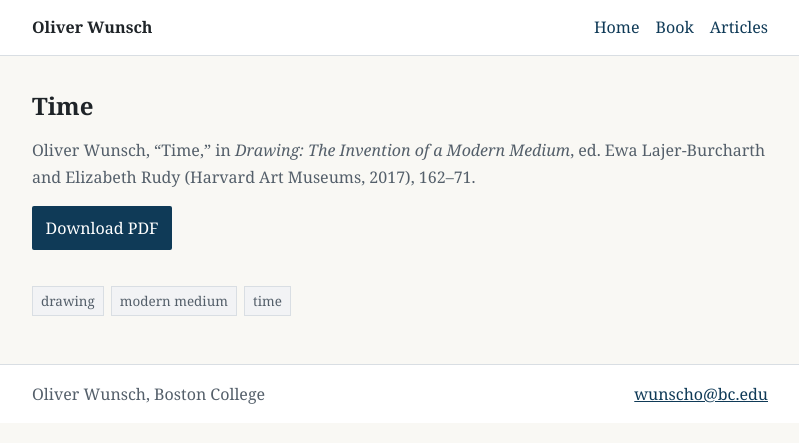
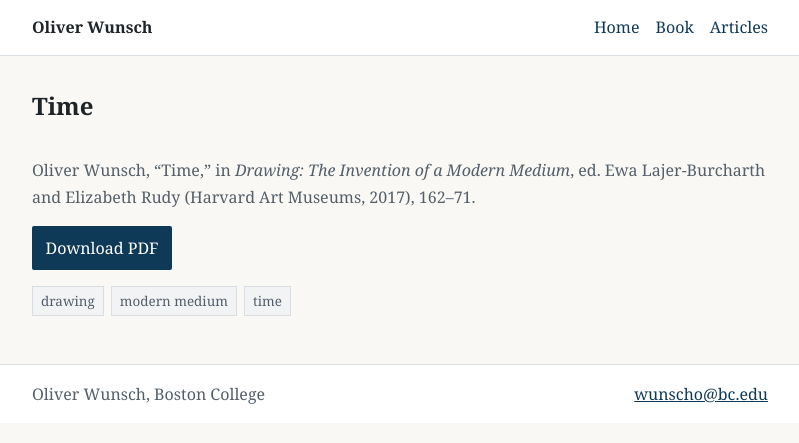
Before and after one commit to owunsch/owunsch.github.io, a Jekyll site: the page built from _articles/time-2017.md, in a window 1280 px wide. Shown: the top 443 px of the page, without its empty margins (240-1039 px from the left). Built offline with Jekyll 4.4.1, drawn with Linux system fonts in a browser that asks for light colours.

Commit message:
article layout

```diff
--- a/_layouts/article.html
+++ b/_layouts/article.html
@@ -10,8 +10,12 @@ layout: default
       </div>
     {% endif %}
 
-    <header class="article-header work-hero-text">
+    <div class="work-hero-title">
       <h1>{{ page.title }}</h1>
+    </div>
+  </div>
+
+  <div class="work-meta">
     {% if page.citation_display and page.citation_display != "" %}
       <div class="citation-line">{{ page.citation_display | markdownify }}</div>
     {% endif %}
@@ -31,9 +35,9 @@ layout: default
         <a class="text-link" href="{{ page.external_url }}">External link</a>
       {% endif %}
     </div>
-    </header>
   </div>
 
+  <div class="work-body">
     {% if page.abstract and page.abstract != "" %}
       <section aria-labelledby="abstract-heading">
         <h2 id="abstract-heading">Abstract</h2>
@@ -54,4 +58,5 @@ layout: default
         </ul>
       </section>
     {% endif %}
+  </div>
 </article>
--- a/assets/css/main.css
+++ b/assets/css/main.css
@@ -187,6 +187,14 @@ main .work-hero-media img.work-hero-img {
   margin: 0 auto;
   height: auto;
   display: block;
+}
+
+.work-meta {
+  margin-bottom: 1rem;
+}
+
+.work-body {
+  max-width: 100%;
 }
 
 .article-meta,
@@ -451,6 +459,7 @@ main .work-hero-media img.work-hero-img {
     grid-template-columns: 320px 1fr;
     gap: 2rem;
     align-items: start;
+    margin-bottom: 1.25rem;
   }
 
   .work-hero--no-image {
@@ -470,6 +479,11 @@ main .work-hero-media img.work-hero-img {
     height: auto;
     display: block;
     margin: 0;
+  }
+
+  .work-meta,
+  .work-body {
+    max-width: none;
   }
 
   main .book-intro {
```
Lines whose indentation alone changed are shown as unchanged.
